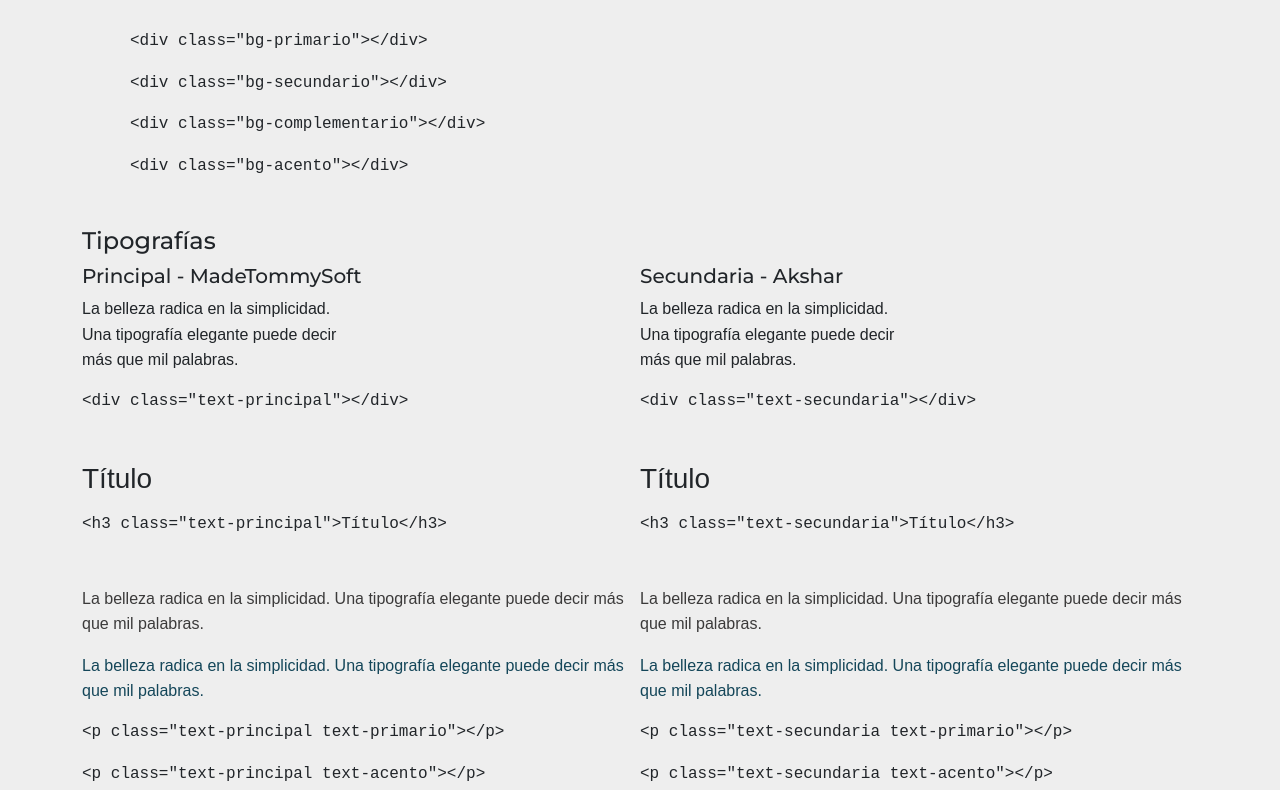
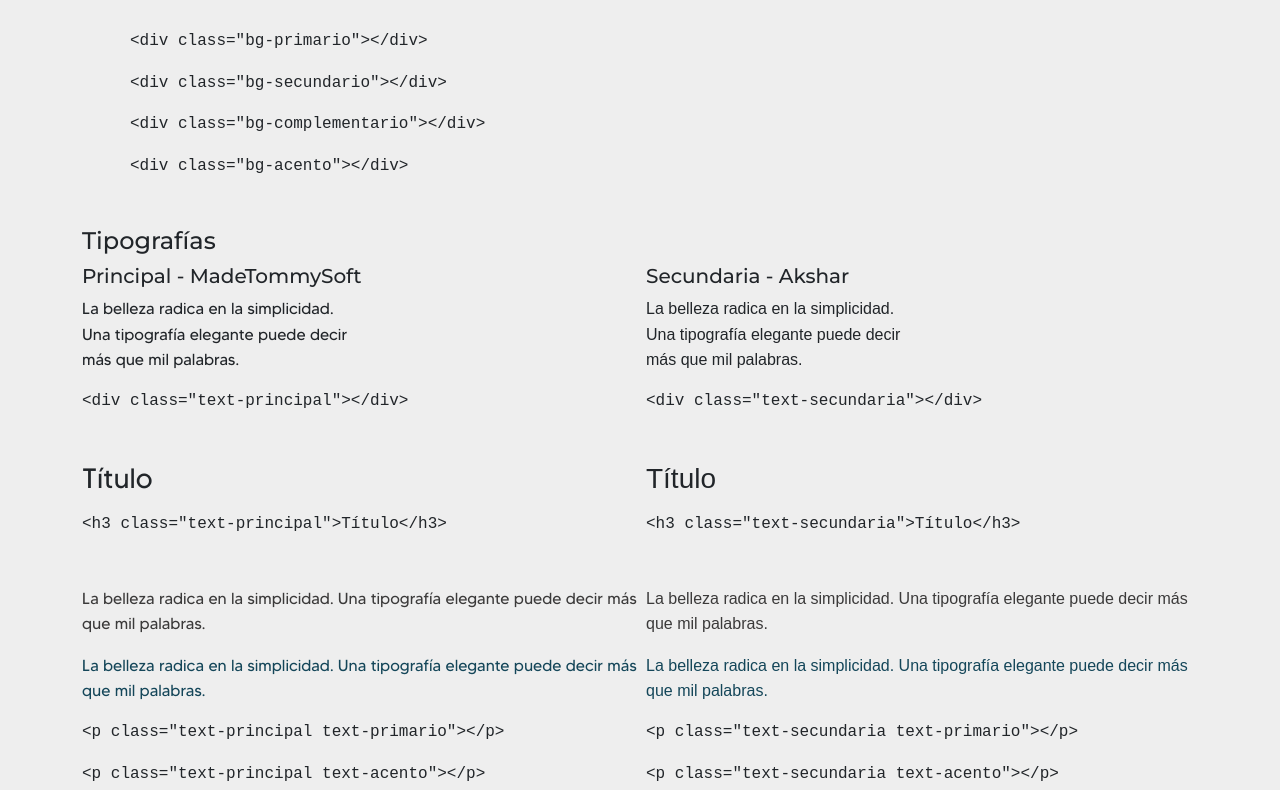
Before and after one commit to matiasquevedo/gepestyles, a website built with Vite: page index.html in a window 1280 px wide. Shown: the part 836-1626 px from the top of the page. Built offline with nearby package versions, Linux system fonts and the light colour scheme; files whose address does not match are found by name; a web font is replaced by a local one.

Commit message:
import fonts from dist

```diff
--- a/_variables.scss
+++ b/_variables.scss
@@ -56,5 +56,5 @@ $yale-blue-rgb: rgba(2, 78, 166, 1);
 
 @font-face {
     font-family: MadeTommySoft;
-    src: url("/fonts/made_tommy/MADE_TOMMY_Regular.otf") format("opentype");
+    src: url("/dist/fonts/made_tommy/MADE_TOMMY_Regular.otf") format("opentype");
 }
--- a/package.json
+++ b/package.json
@@ -1,6 +1,6 @@
 {
   "name": "gepestyles",
-  "version": "1.6.5",
+  "version": "1.6.6",
   "type": "module",
   "scripts": {
     "dev": "vite",
```
Also changed, not shown: dist/css/gepestyles.css, dist/css/gepestyles.otf (added).
